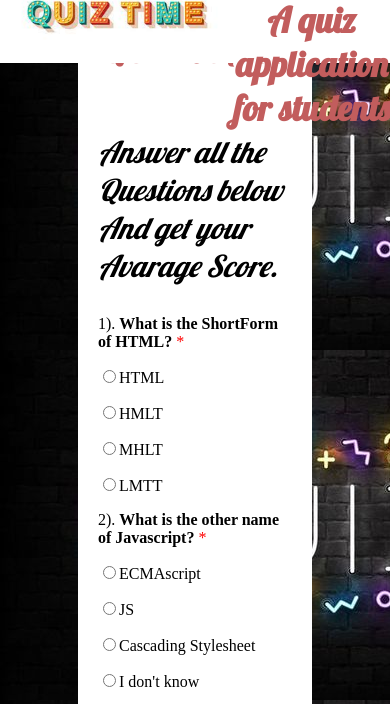
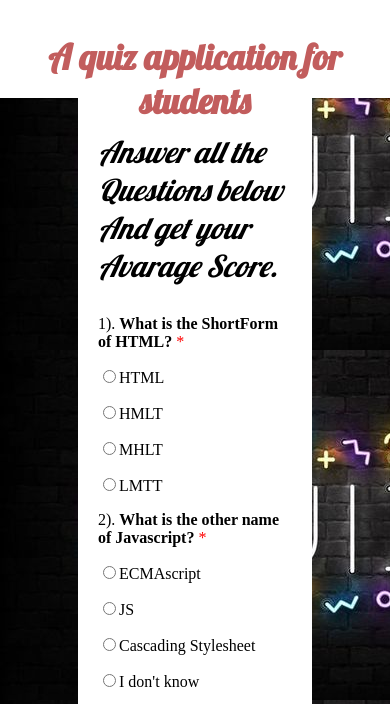
Before and after one commit to Mkdenno/quiz-board, a plain HTML site: page index.html in a window 390 px wide. Shown: the top 704 px of the page. Drawn offline with Linux system fonts and the light colour scheme.

Commit message:
It will make the header to  be responsive

```diff
--- a/assets/CSS/style.css
+++ b/assets/CSS/style.css
@@ -113,5 +113,16 @@ body{
         width: 60%;
         margin:auto;
     }
+    .header{
+        flex-direction: column;
+        font-size: 30px;
+        position: fixed;
+        margin-top:0;
+
+    }
+    .header img{
+        width: 5px;
+
+    }
 
 }
```
